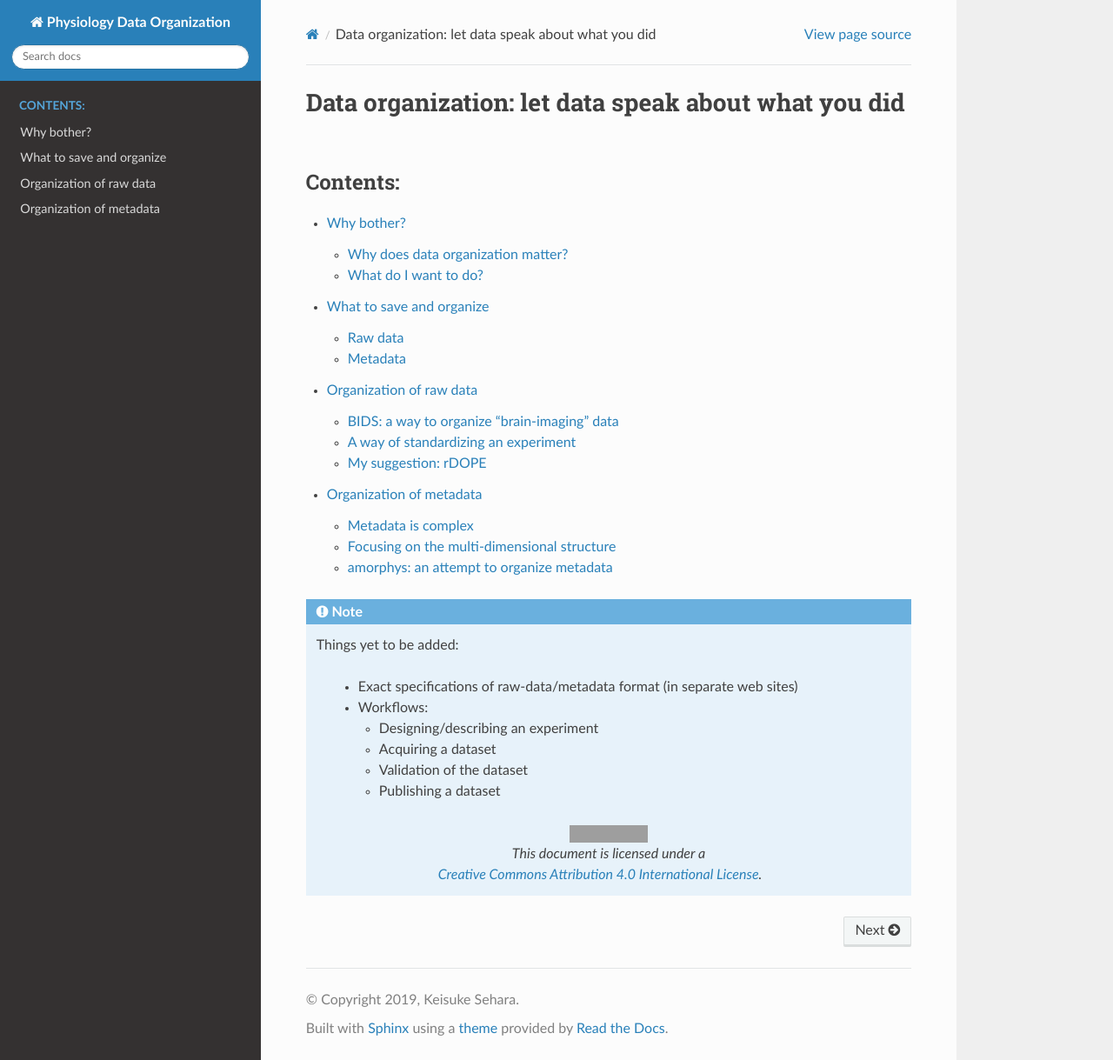
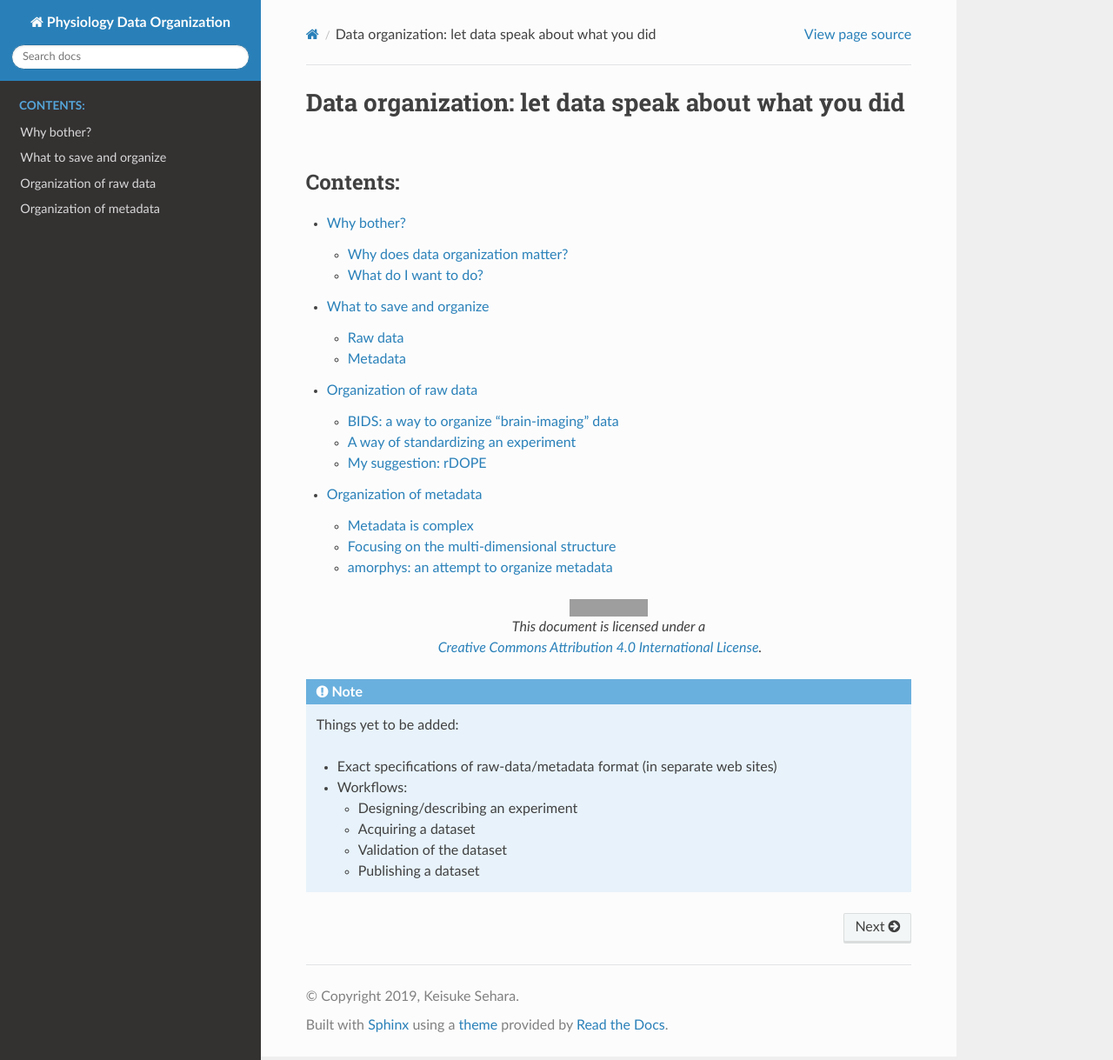
Before and after one commit to gwappa/physiology-data-organization, a Sphinx documentation site: the page built from doc/source/index.rst, in a window 1280 px wide and 1219 px high. Shown: the whole window at 87% size. Built offline with Sphinx 7.4.7 and the Read the Docs theme 2.0.0, drawn with Linux system fonts in a browser that asks for light colours; part of the change alters nothing that is shown; grey boxes are pictures that could not be loaded.

```diff
--- a/doc/source/index.rst
+++ b/doc/source/index.rst
@@ -18,6 +18,13 @@ Data organization: let data speak about what you did
    raw_data_organization
    metadata_organization
 
+.. figure:: https://i.creativecommons.org/l/by/4.0/88x31.png
+ :alt: License: CC-BY 4.0
+ :align: center
+
+ This document is licensed under a :raw-html:`<br />`
+ `Creative Commons Attribution 4.0 International License <http://creativecommons.org/licenses/by/4.0/>`_.
+
 .. note:: Things yet to be added:
 
    - Exact specifications of raw-data/metadata format (in separate web sites)
@@ -28,14 +35,6 @@ Data organization: let data speak about what you did
      - Validation of the dataset
      - Publishing a dataset
 
-
- .. figure:: https://i.creativecommons.org/l/by/4.0/88x31.png
-    :alt: License: CC-BY 4.0
-    :align: center
-
-    This document is licensed under a :raw-html:`<br />`
-    `Creative Commons Attribution 4.0 International License <http://creativecommons.org/licenses/by/4.0/>`_.
-
 .. Indices and tables
    ==================
 
```
